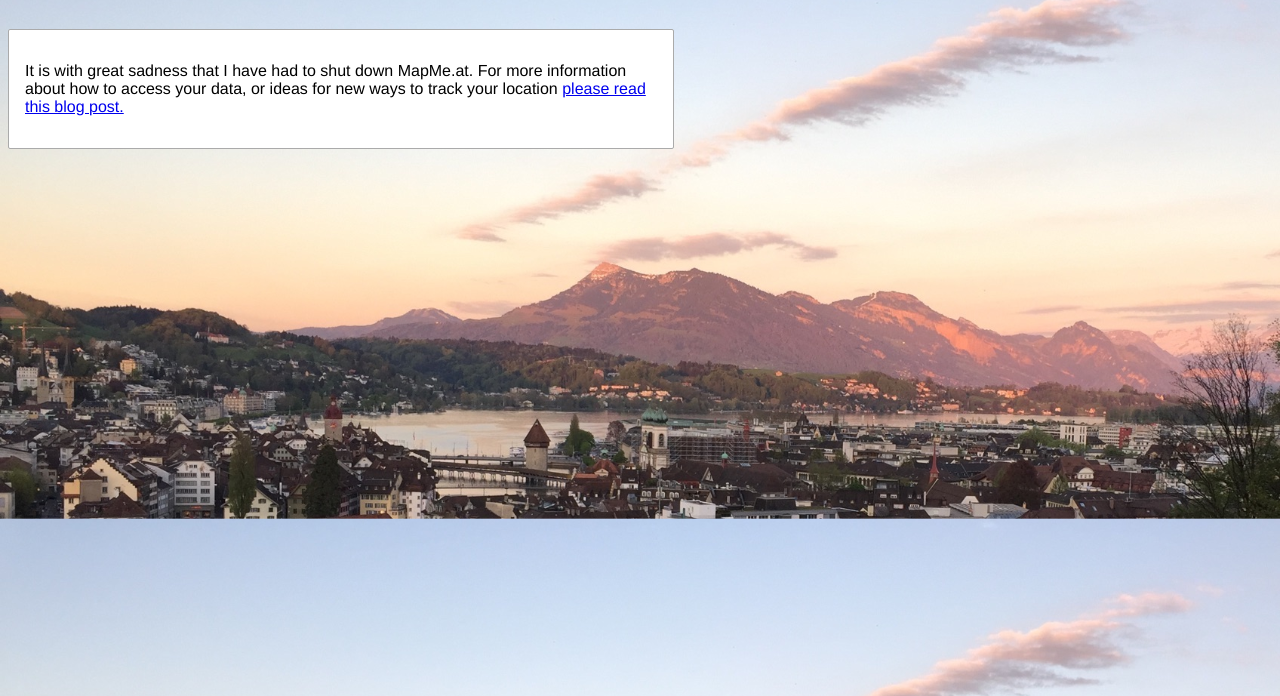
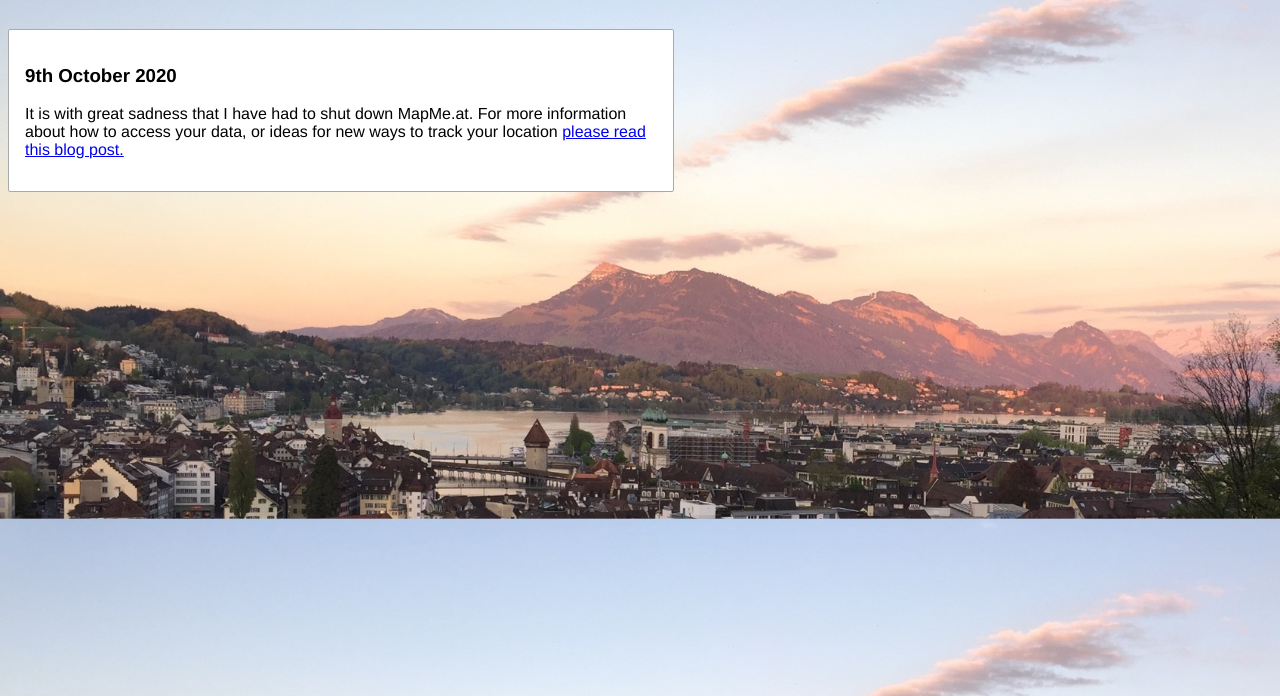
Before and after one commit to johnmckerrell/mapme_at_legacy, a plain HTML site: page index.html in a window 1280 px wide. Shown: the part 104-800 px from the top of the page. Drawn offline with Linux system fonts and the light colour scheme.

Commit message:
Add a datestamp

```diff
--- a/index.html
+++ b/index.html
@@ -48,6 +48,7 @@
     </h1>
   </header>
   <article>
+    <h3><time datetime="2020-10-09">9th October 2020</time></h3>
     <p>
       It is with great sadness that I have had to shut down MapMe.at. For more information about how to access your data, or ideas for new ways to track your location <a href="https://blog.mapme.at/2020/09/28/sunsetting-mapme-at/">please read this blog post.</a>
     </p>
```
